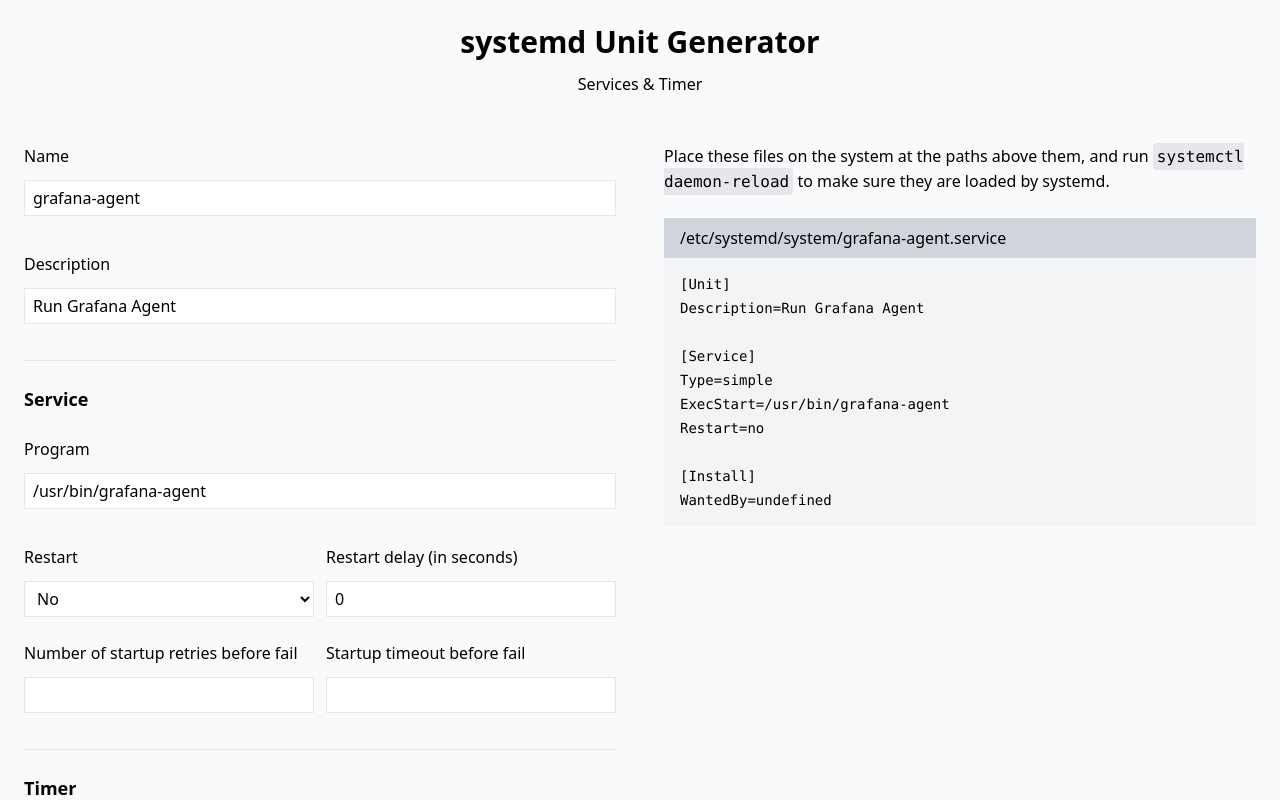
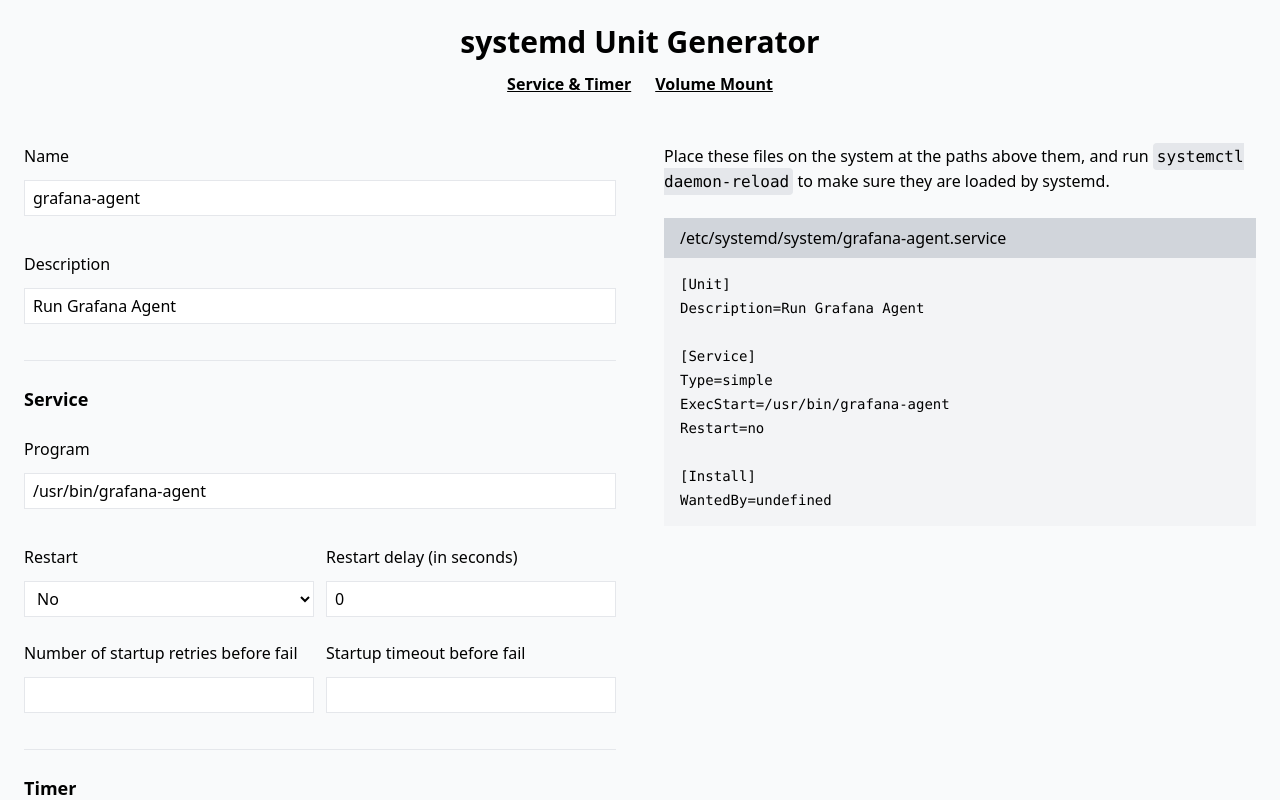
Before and after one commit to hbjydev/systemd-generator, a Next.js app: page / in a window 1280 px wide. Shown: the top 800 px of the page. Built offline with nearby package versions, Linux system fonts and the light colour scheme.

Commit message:
feat: add link to volume mount

```diff
--- a/src/components/Shell.tsx
+++ b/src/components/Shell.tsx
@@ -9,9 +9,16 @@
                     <h1 className="text-3xl font-bold">
                         systemd Unit Generator
                     </h1>
-                    <ul>
+                    <ul className="flex gap-6 underline">
                         <li>
-                            <Link href="/">Services & Timer</Link>
+                            <Link href="/" className="font-bold color-blue-500">
+                                Service & Timer
+                            </Link>
+                        </li>
+                        <li>
+                            <Link href="/mount" className="font-bold color-blue-500">
+                                Volume Mount
+                            </Link>
                         </li>
                     </ul>
                 </div>
```
